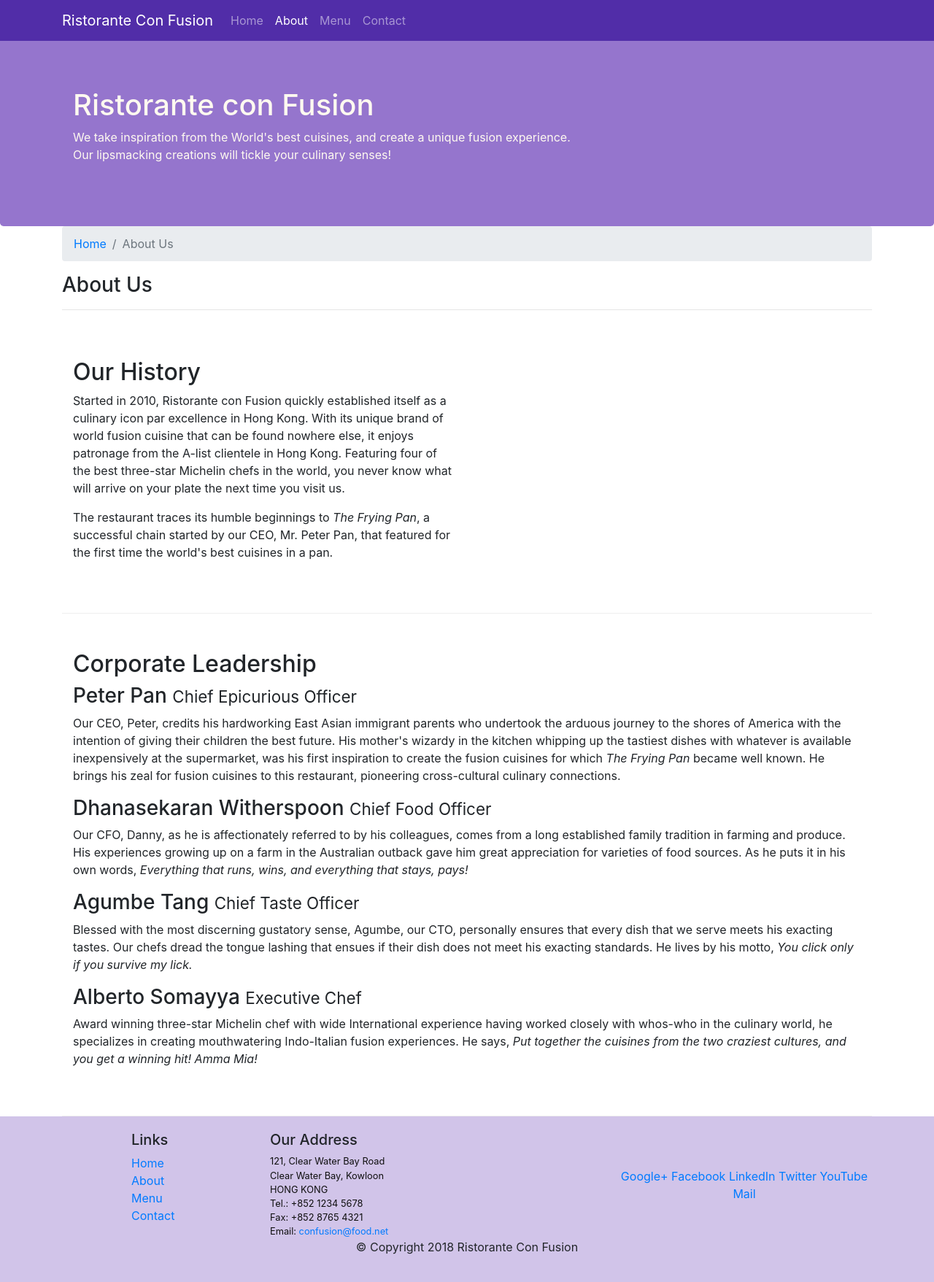
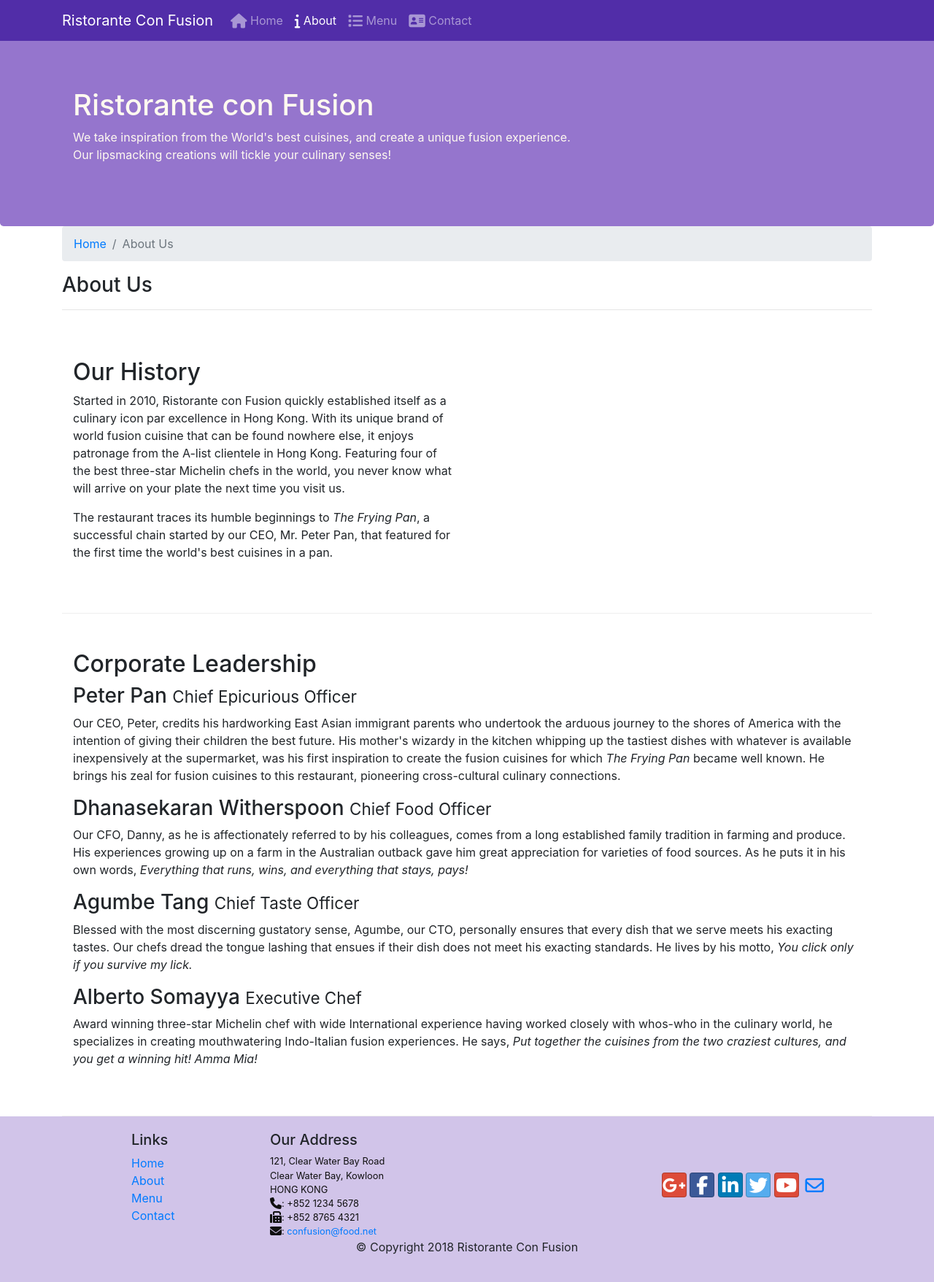
Before and after one commit to EmaanAhmeed/bootstrap-test, a website: page aboutus.html in a window 1280 px wide. Shown: the whole page at 73% size. Drawn offline with nearby package versions, Linux system fonts and the light colour scheme.

Commit message:
Icon Fonts

```diff
--- a/aboutus.html
+++ b/aboutus.html
@@ -9,6 +9,8 @@
 
  <!-- Bootstrap CSS -->
  <link rel="stylesheet" href="node_modules/bootstrap/dist/css/bootstrap.min.css">
+ <link rel="stylesheet" href="node_modules/font-awesome/css/font-awesome.min.css">
+ <link rel="stylesheet" href="node_modules/bootstrap-social/bootstrap-social.css">
  <link href="css/styles.css" rel="stylesheet">
     <title>Ristorante Con Fusion: About Us</title>
 
@@ -23,10 +25,10 @@
            <a class="navbar-brand" href="./index.html">Ristorante Con Fusion</a>
            <div class="collapse navbar-collapse" id="Navbar">
             <ul class="navbar-nav mr-auto">
-                     <li class="nav-item"><a class="nav-link" href="./index.html">Home</a></li>
-                     <li class="nav-item active"><a class="nav-link" href="#">About</a></li>
-                     <li class="nav-item"><a class="nav-link" href="#">Menu</a></li>
-                     <li class="nav-item"><a class="nav-link" href="#">Contact</a></li>
+                <li class="nav-item"><a class="nav-link" href="./index.html"><span class="fa fa-home fa-lg"></span> Home</a></li>
+                <li class="nav-item active"><a class="nav-link" href="#"><span class="fa fa-info fa-lg"></span> About</a></li>
+                <li class="nav-item"><a class="nav-link" href="#"><span class="fa fa-list fa-lg"></span> Menu</a></li>
+                <li class="nav-item"><a class="nav-link" href="#"><span class="fa fa-address-card fa-lg"></span> Contact</a></li>
                  </ul>
                  </div>
         </div>
@@ -101,19 +103,21 @@
 		              121, Clear Water Bay Road<br>
 		              Clear Water Bay, Kowloon<br>
 		              HONG KONG<br>
-		              Tel.: +852 1234 5678<br>
-		              Fax: +852 8765 4321<br>
-		              Email: <a href="mailto:confusion@food.net">confusion@food.net</a>
+		              <i class="fa fa-phone fa-lg"></i>: +852 1234 5678<br>
+                      <i class="fa fa-fax fa-lg"></i>: +852 8765 4321<br>
+                      <i class="fa fa-envelope fa-lg"></i>:
+                      <a href="mailto:confusion@food.net">confusion@food.net</a>
+
 		           </address>
                 </div>
                 <div class="col-12 col-sm-4 align-self-center">
                     <div class="text-center">
-                        <a href="http://google.com/+">Google+</a>
-                        <a href="http://www.facebook.com/profile.php?id=">Facebook</a>
-                        <a href="http://www.linkedin.com/in/">LinkedIn</a>
-                        <a href="http://twitter.com/">Twitter</a>
-                        <a href="http://youtube.com/">YouTube</a>
-                        <a href="mailto:">Mail</a>
+                        <a class="btn btn-social-icon btn-google" href="http://google.com/+"><i class="fa fa-google-plus"></i></a>
+                        <a class="btn btn-social-icon btn-facebook" href="http://www.facebook.com/profile.php?id="><i class="fa fa-facebook"></i></a>
+                        <a class="btn btn-social-icon btn-linkedin" href="http://www.linkedin.com/in/"><i class="fa fa-linkedin"></i></a>
+                        <a class="btn btn-social-icon btn-twitter" href="http://twitter.com/"><i class="fa fa-twitter"></i></a>
+                        <a class="btn btn-social-icon btn-google" href="http://youtube.com/"><i class="fa fa-youtube"></i></a>
+                        <a class="btn btn-social-icon" href="mailto:"><i class="fa fa-envelope-o"></i></a>
                     </div>
                 </div>
            </div>
@@ -124,7 +128,10 @@
            </div>
         </div>
     </footer>
-
+            <!-- jQuery first, then Popper.js, then Bootstrap JS. -->
+            <script src="node_modules/jquery/dist/jquery.slim.min.js"></script>
+            <script src="node_modules/popper.js/dist/umd/popper.min.js"></script>
+            <script src="node_modules/bootstrap/dist/js/bootstrap.min.js"></script>
 </body>
 
 </html>
--- a/package.json
+++ b/package.json
@@ -14,7 +14,9 @@
     "lite-server": "^2.3.0"
   },
   "dependencies": {
+    "@fortawesome/fontawesome-free": "^5.15.4",
     "bootstrap": "^4.0.0",
+    "bootstrap-social": "^5.1.1",
     "jquery": "^3.3.1",
     "popper.js": "^1.16.1"
   }
```
Also changed, not shown: index.html (+17 -13 lines), 1 other file.
